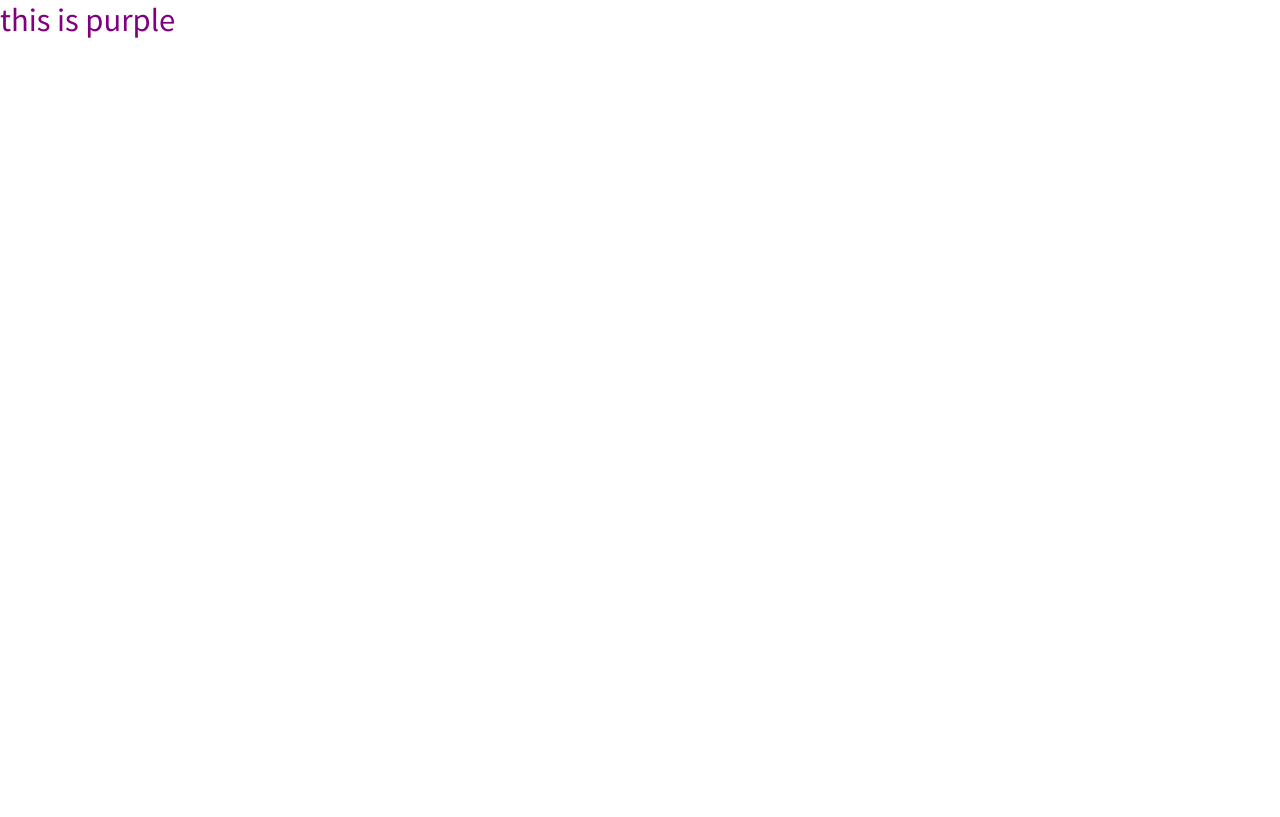
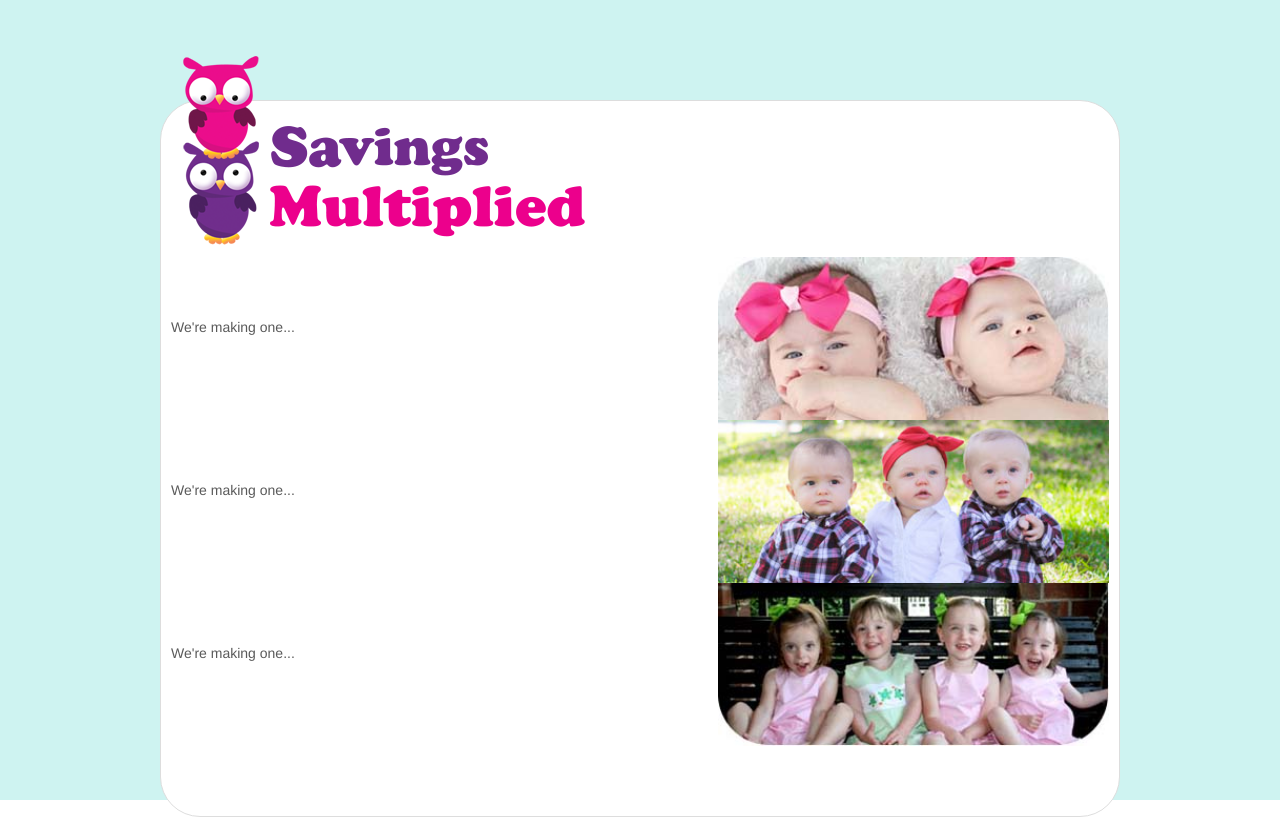
Before and after one commit to GregDick/groundwork-css-project, a website: page index.html in a window 1280 px wide. Drawn offline with Linux system fonts and the light colour scheme.

Commit message:
John's layout work

```diff
--- a/css/main.css
+++ b/css/main.css
@@ -1,3 +1,14 @@
 body {
-  color: purple;
+  background-color: #cef3f1;
 }
+
+body .box {
+  background: white;
+  border-radius: 40px;
+  position: relative;
+  top: 100px;
+}
+div img:first-child {
+  position: relative;
+  top: -60px;
+}
--- a/index.html
+++ b/index.html
@@ -26,6 +26,41 @@
   <![endif]-->
 </head>
   <body>
-    <h1>this is purple</h1>
+    <div class="box three centered fourths">
+      <div class="row">
+        <div class="one half">
+          <img src="images/savings-multiplied-logo.png"/>
+        </div><!--logo section-->
+        <div class="one half">
+        </div><!--top nav-->
+      </div> <!--first row ("savings multiplied, nav")-->
+      <div class="row">
+        <div class="one half">
+          <p>We're making one...</p>
+        </div>
+        <div class="one half">
+          <img class="five sixths skip-one" src="images/twins.jpg"/>
+        </div>
+      </div> <!--second row (will contain the text "we're blah blah", first baby pic)-->
+      <div class="row">
+        <div class="one half">
+          <p>We're making one...</p>
+        </div>
+        <div class="one half">
+          <img class="five sixths skip-one" src="images/triplets.jpg"/>
+        </div>
+      </div><!--third row ("shop now, second pic of three babies")-->
+      <div class="row">
+        <div class="one half">
+          <p>We're making one...</p>
+        </div>
+        <div class="one half">
+          <img class="five sixths skip-one" src="images/quads.jpg"/>
+        </div>
+      </div><!--fourth row (tree pic, pic of 4 toddlers)-->
+      <div class="row">
+
+      </div><!--fifth row (last graphical nav element)-->
+    </div> <!--outermost box-->
   </body>
 </html>
```
Also changed, not shown: images/quads.jpg (added), images/savings-multiplied-logo.png (added), images/triplets.jpg (added), images/twins.jpg (added).
